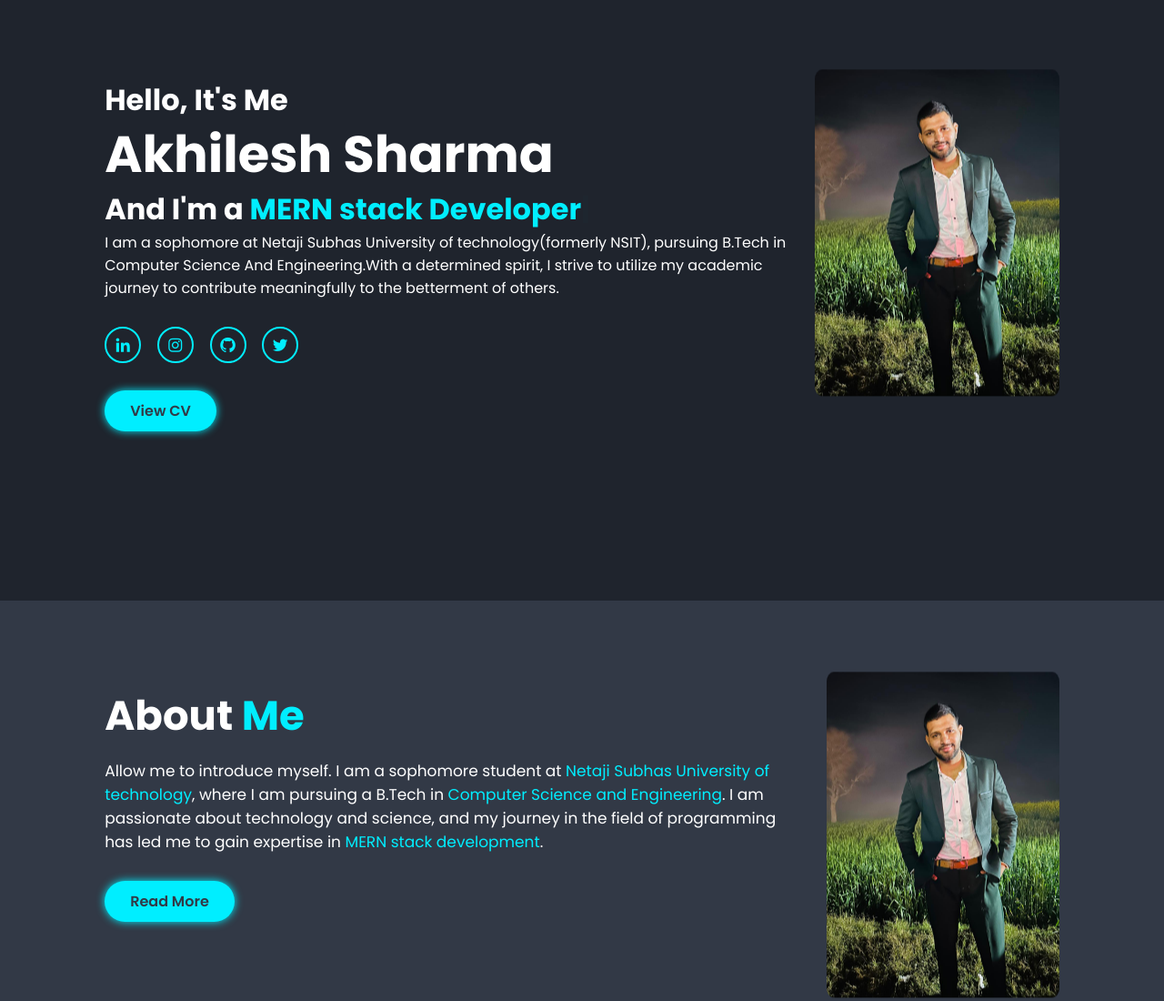
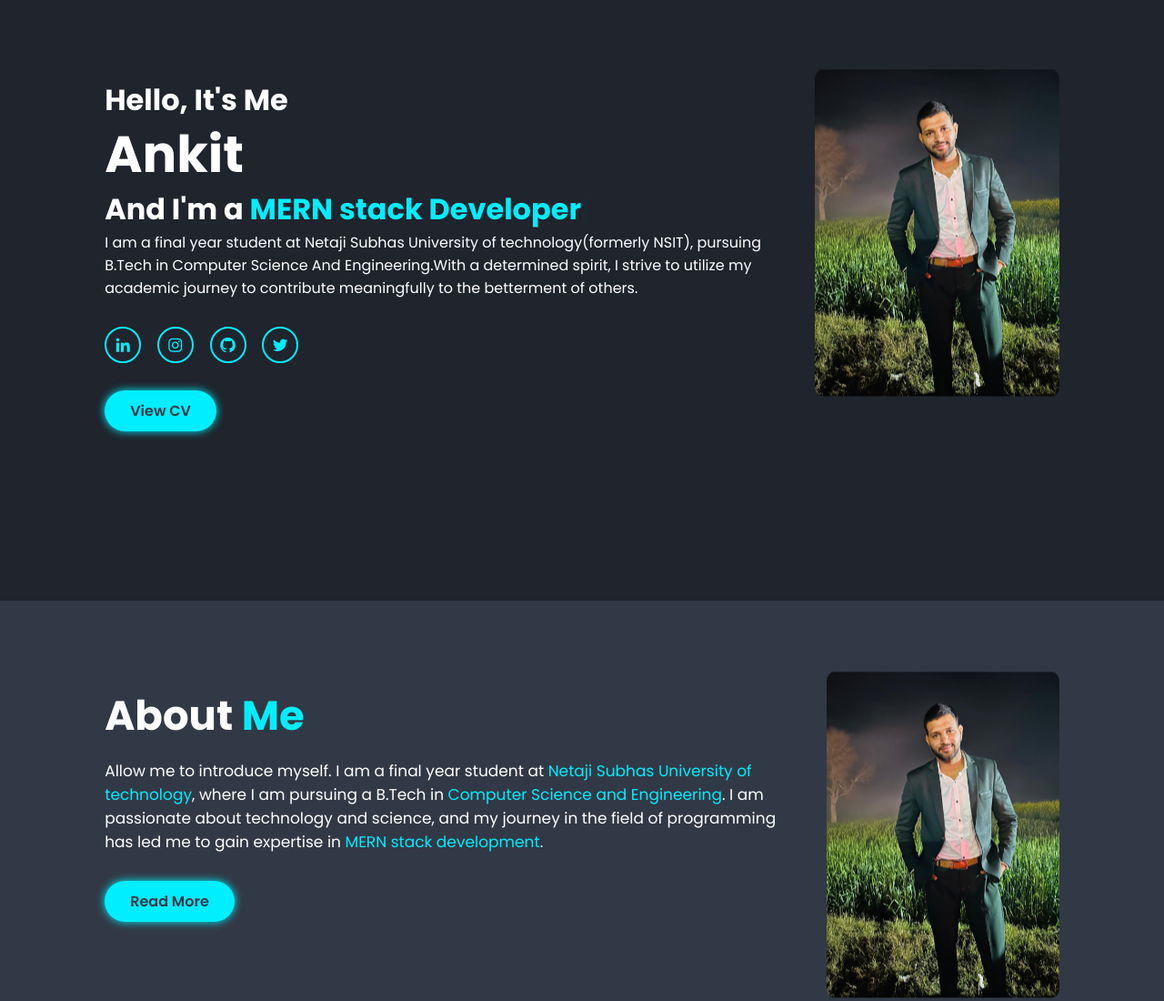
Before and after one commit to Ankitrao001/portfolio, a plain HTML site: page index.html in a window 1280 px wide. Shown: the part 160-1260 px from the top of the page at 91% size. Drawn offline with nearby package versions, Linux system fonts and the light colour scheme; files that its build step writes are made by us from their sources; files whose address does not match are found by name.

Commit message:
Update index.html

```diff
--- a/index.html
+++ b/index.html
@@ -4,7 +4,7 @@
     <meta charset="UTF-8">
     <meta http-equiv="X-UA-Compatible" content="IE=edge">
     <meta name="viewport" content="width=device-width, initial-scale=1.0">
-    <title>Akhilesh Portfolio</title>
+    <title>Ankit Portfolio</title>
     <script src="https://unpkg.com/scrollreveal@4"></script>
     <script src="https://unpkg.com/typed.js@2.0.16/dist/typed.umd.js"></script>
 	<script>
@@ -28,9 +28,9 @@
     <section class="home" id="home">
         <div class="home-content">
             <h3>Hello, It's Me</h3>
-            <h1>Akhilesh Sharma</h1>
+            <h1>Ankit</h1>
             <h3>And I'm a <span class="multiple-text"></span></h3>
-            <p>I am a sophomore at Netaji Subhas University of technology(formerly NSIT), pursuing  B.Tech in Computer Science And Engineering.With a determined spirit, I strive to utilize my academic journey to contribute meaningfully to the betterment of others.</p>
+            <p>I am a final year student at Netaji Subhas University of technology(formerly NSIT), pursuing  B.Tech in Computer Science And Engineering.With a determined spirit, I strive to utilize my academic journey to contribute meaningfully to the betterment of others.</p>
             <div class="social-media">
                 <a href="https://www.linkedin.com/in/ankit-yadav-55562722a?utm_source=share&utm_campaign=share_via&utm_content=profile&utm_medium=ios_app"><i class='bx bxl-linkedin' ></i></a>
                 <a href="https://www.instagram.com/_rao_ankit__?igsh=MWJhOWltODN5dzRp&utm_source=qr"><i class='bx bxl-instagram' ></i></a>
@@ -46,7 +46,7 @@
     <section class="about" id="about">
         <div class="about-content">
             <h2 class="heading">About <span>Me</span></h2>
-            <p>Allow me to introduce myself. I am a sophomore student at <span>Netaji Subhas University of technology</span>, where I am pursuing a B.Tech in <span>Computer Science and Engineering</span>. I am passionate about technology and science, and my journey in the field of programming has led me to gain expertise in <span>MERN stack development</span>.
+            <p>Allow me to introduce myself. I am a final year student at <span>Netaji Subhas University of technology</span>, where I am pursuing a B.Tech in <span>Computer Science and Engineering</span>. I am passionate about technology and science, and my journey in the field of programming has led me to gain expertise in <span>MERN stack development</span>.
             </p>
             <a href="about.html" class="btn">Read More</a>
         </div>
```
